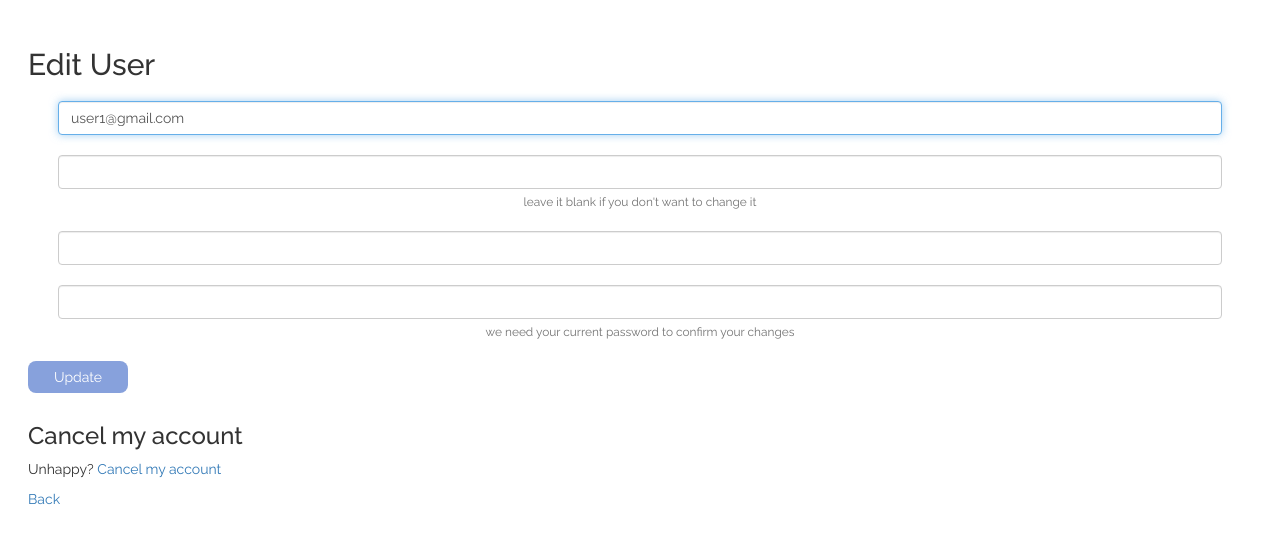
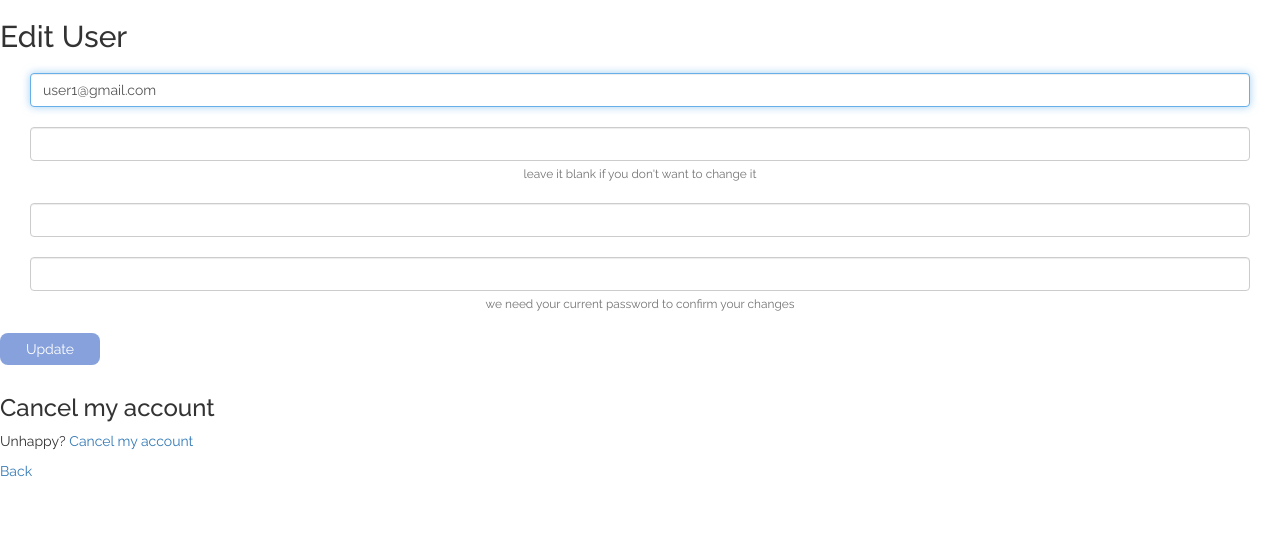
Before and after one commit to gvdh/stalkhub, a Rails app: page /users/edit in a window 1280 px wide. Shown: the top 544 px of the page. Run offline with Rails 7, Linux system fonts and the light colour scheme; a user stored in the database is signed in; style sheets or scripts are compiled from the project's sources; some libraries are stand-ins or nearby versions.

Commit message:
fix padding on body

```diff
--- a/app/assets/stylesheets/pages/_new_provider.scss
+++ b/app/assets/stylesheets/pages/_new_provider.scss
@@ -4,7 +4,6 @@
   color:#4768AD;
 }
 
-body { padding: 2em; }
 
 
 /* Shared */
```
